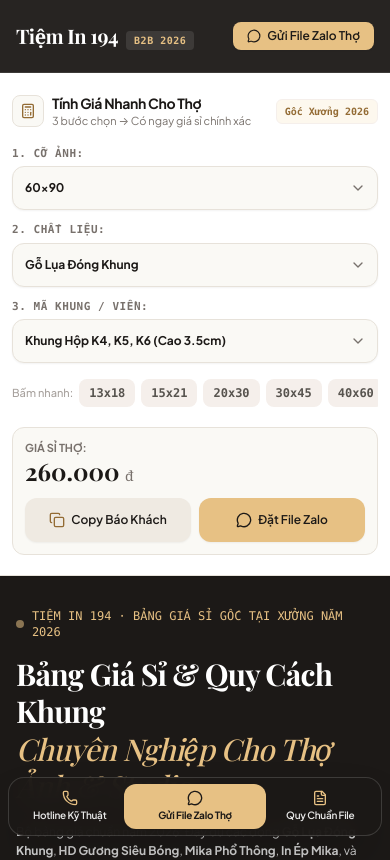
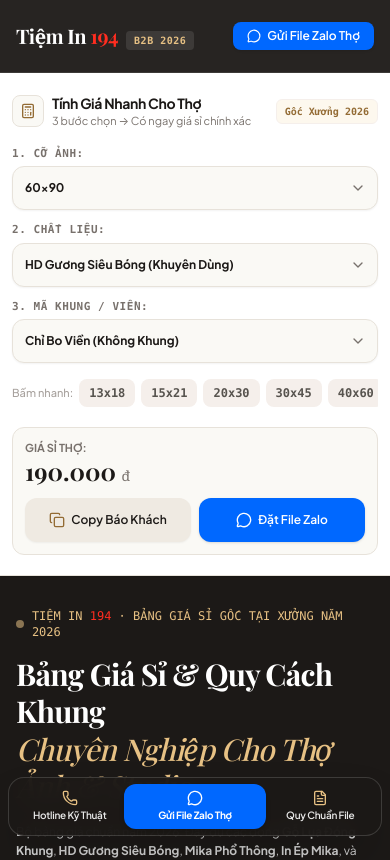
Before and after one commit to crvinh-cmyk/Bao-Gia_194, a React (Vite) app: page / in a window 390 px wide. Shown: the top 860 px of the page. Built offline with nearby package versions, Linux system fonts and the light colour scheme; a web font is replaced by a local one.

Commit message:
style: update branding and UI elements
- Standardize brand name display as "Tiệm In 194" with red highlight
- Update Zalo action buttons to a blue primary color scheme
- Update default selections in the mobile quick quoter for better UX

```diff
--- a/src/components/B2BFooter.tsx
+++ b/src/components/B2BFooter.tsx
@@ -1,6 +1,6 @@
 import React from 'react';
 import { B2BShopInfo } from '../types';
-import { Phone, MessageCircle, MapPin, Clock, Server } from 'lucide-react';
+import { Phone, MessageCircle, MapPin, Clock } from 'lucide-react';
 
 interface B2BFooterProps {
   shopInfo: B2BShopInfo;
@@ -13,14 +13,14 @@ export const B2BFooter: React.FC<B2BFooterProps> = ({ shopInfo }) => {
         <div className="grid grid-cols-1 md:grid-cols-12 gap-8 pb-10 border-b border-neutral-800">
 
           {/* Brand info */}
-          <div className="md:col-span-5 space-y-3">
+          <div className="md:col-span-7 space-y-3">
             <div className="font-serif-display text-xl font-bold text-white tracking-tight flex items-center gap-2">
-              <span>{shopInfo.name}</span>
+              <span>Tiệm In <span className="text-[#FF2D20]">194</span></span>
               <span className="text-[10px] font-mono text-[#E7C184] bg-neutral-800 px-2 py-0.5 rounded">
                 B2B STUDIO LAB
               </span>
             </div>
-            <p className="text-xs text-neutral-400 leading-relaxed max-w-sm">
+            <p className="text-xs text-neutral-400 leading-relaxed max-w-md">
               Xưởng in chuyên sâu phục vụ thợ ảnh tự do, studio cưới và phòng tranh nghệ thuật. Hệ thống máy in Pigment UltraChrome 12 màu chuẩn Lab, profile cân màu X-Rite i1Pro.
             </p>
             <div className="text-[11px] font-mono text-neutral-500 pt-1">
@@ -28,22 +28,8 @@ export const B2BFooter: React.FC<B2BFooterProps> = ({ shopInfo }) => {
             </div>
           </div>
 
-          {/* Quick links */}
-          <div className="md:col-span-3 space-y-2">
-            <div className="font-semibold text-white uppercase tracking-wider text-[11px]">
-              Dòng Sản Phẩm B2B
-            </div>
-            <ul className="space-y-1.5 text-xs text-neutral-300">
-              <li><a href="#catalogue" className="hover:text-white transition-colors">Ảnh Ép Gỗ MDF Tráng Gương & Laminate</a></li>
-              <li><a href="#catalogue" className="hover:text-white transition-colors">Album Cưới Photobook Mở Phẳng 180°</a></li>
-              <li><a href="#catalogue" className="hover:text-white transition-colors">Ảnh Khung Phào Mạ Vàng & Scandinavian</a></li>
-              <li><a href="#catalogue" className="hover:text-white transition-colors">Ảnh Mica Pha Lê Acrylic HD</a></li>
-              <li><a href="#catalogue" className="hover:text-white transition-colors">In UV Phẳng Khổ Lớn Cổng Cưới</a></li>
-            </ul>
-          </div>
-
           {/* Contact details */}
-          <div className="md:col-span-4 space-y-2">
+          <div className="md:col-span-5 space-y-2">
             <div className="font-semibold text-white uppercase tracking-wider text-[11px]">
               Kênh Tiếp Nhận File Studio
             </div>
@@ -53,8 +39,15 @@ export const B2BFooter: React.FC<B2BFooterProps> = ({ shopInfo }) => {
                 <span>Hotline Kỹ Thuật: <strong className="text-white font-mono">{shopInfo.hotlineTech}</strong></span>
               </div>
               <div className="flex items-center gap-2">
-                <MessageCircle className="w-3.5 h-3.5 text-[#E7C184] shrink-0" />
-                <span>Zalo Thợ Nhận File: <strong className="text-white font-mono">{shopInfo.zaloTho}</strong></span>
+                <MessageCircle className="w-3.5 h-3.5 text-[#0068FF] shrink-0" />
+                <a
+                  href={`https://zalo.me/${shopInfo.zaloTho.replace(/\D/g, '')}`}
+                  target="_blank"
+                  rel="noopener noreferrer"
+                  className="hover:underline"
+                >
+                  Zalo Thợ Nhận File: <strong className="text-[#0068FF] font-mono">{shopInfo.zaloTho}</strong>
+                </a>
               </div>
               <div className="flex items-start gap-2">
                 <MapPin className="w-3.5 h-3.5 text-[#E7C184] shrink-0 mt-0.5" />
@@ -71,7 +64,7 @@ export const B2BFooter: React.FC<B2BFooterProps> = ({ shopInfo }) => {
 
         <div className="pt-6 flex flex-col sm:flex-row items-center justify-between text-[11px] text-neutral-500 gap-2">
           <div>
-            © {new Date().getFullYear()} {shopInfo.name} - Xưởng In & Gia Công B2B Dành Cho Thợ Ảnh & Studio.
+            © {new Date().getFullYear()} Tiệm In <span className="text-[#FF2D20]">194</span> - Xưởng In & Gia Công B2B Dành Cho Thợ Ảnh & Studio.
           </div>
           <div className="font-mono">
             Hệ màu sRGB / Adobe RGB · 300 DPI 1:1
--- a/src/components/B2BGuidelinesSection.tsx
+++ b/src/components/B2BGuidelinesSection.tsx
@@ -200,9 +200,9 @@ export const B2BGuidelinesSection: React.FC<B2BGuidelinesSectionProps> = ({ shop
               href={`https://zalo.me/${shopInfo.zaloTho.replace(/\D/g, '')}`}
               target="_blank"
               rel="noopener noreferrer"
-              className="w-full sm:w-auto inline-flex items-center justify-center gap-2 px-6 py-3.5 text-xs sm:text-sm font-semibold text-[#1C1917] bg-[#E7C184] hover:bg-[#D4AF37] rounded-xl transition-all shadow-md cursor-pointer"
+              className="w-full sm:w-auto inline-flex items-center justify-center gap-2 px-6 py-3.5 text-xs sm:text-sm font-semibold text-white bg-[#0068FF] hover:bg-[#0052cc] rounded-xl transition-all shadow-md cursor-pointer"
             >
-              <MessageCircle className="w-4 h-4 text-[#1C1917]" />
+              <MessageCircle className="w-4 h-4 text-white" />
               <span>Gửi File Zalo Thợ ({shopInfo.zaloTho})</span>
             </a>
 
--- a/src/components/B2BHeader.tsx
+++ b/src/components/B2BHeader.tsx
@@ -12,7 +12,7 @@ export const B2BHeader: React.FC = () => {
           <div className="flex items-center gap-2">
             <a href="#" className="flex items-baseline gap-2 group">
               <span className="font-serif-display text-xl sm:text-2xl font-bold tracking-tight text-white group-hover:text-[#E7C184] transition-colors">
-                {b2bShopInfo2026.name}
+                Tiệm In <span className="text-[#FF2D20]">194</span>
               </span>
               <span className="text-[10px] font-mono text-[#E7C184] font-semibold tracking-wider uppercase bg-white/10 px-2 py-0.5 rounded">
                 B2B 2026
@@ -52,9 +52,9 @@ export const B2BHeader: React.FC = () => {
               href={`https://zalo.me/${b2bShopInfo2026.zaloTho.replace(/\D/g, '')}`}
               target="_blank"
               rel="noopener noreferrer"
-              className="inline-flex items-center gap-1.5 px-3.5 py-1.5 text-xs font-semibold text-[#1C1917] bg-[#E7C184] hover:bg-[#D4AF37] rounded-lg transition-colors whitespace-nowrap shadow-xs cursor-pointer"
+              className="inline-flex items-center gap-1.5 px-3.5 py-1.5 text-xs font-semibold text-white bg-[#0068FF] hover:bg-[#0052cc] rounded-lg transition-colors whitespace-nowrap shadow-sm cursor-pointer"
             >
-              <MessageCircle className="w-3.5 h-3.5 text-[#1C1917]" />
+              <MessageCircle className="w-3.5 h-3.5 text-white" />
               <span>Gửi File Zalo Thợ</span>
             </a>
           </div>
--- a/src/components/B2BHeroBar.tsx
+++ b/src/components/B2BHeroBar.tsx
@@ -10,7 +10,7 @@ export const B2BHeroBar: React.FC = () => {
           {/* Technical Kicker */}
           <div className="flex items-center gap-2 text-xs font-mono text-[#E7C184]">
             <span className="w-2 h-2 rounded-full bg-[#E7C184] animate-pulse" />
-            <span>TIỆM IN 194 · BẢNG GIÁ SỈ GỐC TẠI XƯỞNG NĂM 2026</span>
+            <span>TIỆM IN <span className="text-[#FF2D20]">194</span> · BẢNG GIÁ SỈ GỐC TẠI XƯỞNG NĂM 2026</span>
           </div>
 
           {/* Main Title */}
--- a/src/components/B2BStickyMobileBar.tsx
+++ b/src/components/B2BStickyMobileBar.tsx
@@ -30,10 +30,10 @@ export const B2BStickyMobileBar: React.FC<B2BStickyMobileBarProps> = ({
           href={`https://zalo.me/${shopInfo.zaloTho.replace(/\D/g, '')}`}
           target="_blank"
           rel="noopener noreferrer"
-          className="flex-[1.4] flex flex-col items-center justify-center py-1.5 px-2 rounded-xl bg-[#E7C184] text-[#1C1917] hover:bg-[#D4AF37] transition-colors shadow-xs"
+          className="flex-[1.4] flex flex-col items-center justify-center py-1.5 px-2 rounded-xl bg-[#0068FF] text-white hover:bg-[#0052cc] transition-colors shadow-md"
           aria-label="Gửi File Zalo Thợ"
         >
-          <MessageCircle className="w-4 h-4 text-[#1C1917] mb-0.5" />
+          <MessageCircle className="w-4 h-4 text-white mb-0.5" />
           <span className="text-[10px] font-bold tracking-tight whitespace-nowrap">Gửi File Zalo Thợ</span>
         </a>
 
--- a/src/components/FrameReferenceGuide.tsx
+++ b/src/components/FrameReferenceGuide.tsx
@@ -53,7 +53,7 @@ export const FrameReferenceGuide: React.FC = () => {
         {/* Section Header */}
         <div className="max-w-3xl mx-auto text-center space-y-2">
           <div className="text-[11px] font-mono font-bold uppercase tracking-widest text-[#936B34]">
-            Quy Chuẩn Kỹ Thuật Xưởng In 194
+            Quy Chuẩn Kỹ Thuật Xưởng In <span className="text-[#FF2D20]">194</span>
           </div>
           <h2 className="font-serif-display text-2xl sm:text-3xl lg:text-4xl font-bold text-[#1C1917] tracking-tight">
             Tra Cứu Mã Khung & Thông Số Bản Rộng
--- a/src/components/MobileQuickQuoter.tsx
+++ b/src/components/MobileQuickQuoter.tsx
@@ -40,14 +40,14 @@ const materialOptions = [
 ];
 
 export const MobileQuickQuoter: React.FC<MobileQuickQuoterProps> = ({ zaloTho }) => {
-  // Step 1: Kích thước
+  // Step 1: Kích thước - Mặc định 60x90
   const [selectedSize, setSelectedSize] = useState<string>('60x90');
 
-  // Step 2: Chất liệu
-  const [selectedMaterial, setSelectedMaterial] = useState<string>('go-lua');
+  // Step 2: Chất liệu - Mặc định HD gương siêu bóng
+  const [selectedMaterial, setSelectedMaterial] = useState<string>('hd-guong-sieu-bong');
 
-  // Step 3: Loại khung
-  const [selectedFrame, setSelectedFrame] = useState<string>('k4_k6');
+  // Step 3: Loại khung - Mặc định Chỉ bo viền (Không Khung)
+  const [selectedFrame, setSelectedFrame] = useState<string>('boVien');
 
   // Copy status
   const [copiedCustomer, setCopiedCustomer] = useState<boolean>(false);
@@ -67,16 +67,16 @@ export const MobileQuickQuoter: React.FC<MobileQuickQuoterProps> = ({ zaloTho })
       ];
     }
 
-    // Default for Gỗ Lụa, Mika Phổ Thông, HD Gương Siêu Bóng
+    // Default for Gỗ Lụa, Mika Phổ Thông, HD Gương Siêu Bóng (Chỉ Bo Viền đặt lên đầu làm mặc định)
     return [
+      { id: 'boVien', label: 'Chỉ Bo Viền (Không Khung)' },
       { id: 'k4_k6', label: 'Khung Hộp K4, K5, K6 (Cao 3.5cm)' },
       { id: 'k0_k3', label: 'Khung K0, K1, K2, K3 (Bản 2-3cm)' },
       { id: 'k7_k9', label: 'Khung Hộp K7, K8, K9 (Bản 2.5cm)' },
       { id: 'k10', label: 'Khung K10 (Bản Rộng 5.5cm)' },
       { id: 'k11', label: 'Khung K11 (Bản Đại 8cm)' },
       { id: 'titan1', label: 'Khung Titan T1 (Đen, Bạc)' },
-      { id: 'titan2', label: 'Khung Titan T2 (Xanh, Hồng)' },
-      { id: 'boVien', label: 'Chỉ Bo Viền (Không Khung)' }
+      { id: 'titan2', label: 'Khung Titan T2 (Xanh, Hồng)' }
     ];
   }, [selectedMaterial]);
 
@@ -290,9 +290,9 @@ export const MobileQuickQuoter: React.FC<MobileQuickQuoterProps> = ({ zaloTho })
               href={generateZaloUrl()}
               target="_blank"
               rel="noopener noreferrer"
-              className="flex-1 sm:flex-initial h-11 px-4 inline-flex items-center justify-center gap-1.5 text-xs font-semibold text-[#1C1917] bg-[#E7C184] hover:bg-[#D4AF37] active:scale-95 rounded-xl transition-all cursor-pointer shadow-xs"
+              className="flex-1 sm:flex-initial h-11 px-4 inline-flex items-center justify-center gap-1.5 text-xs font-semibold text-white bg-[#0068FF] hover:bg-[#0052cc] active:scale-95 rounded-xl transition-all cursor-pointer shadow-sm"
             >
-              <MessageCircle className="w-4 h-4 text-[#1C1917]" />
+              <MessageCircle className="w-4 h-4 text-white" />
               <span>Đặt File Zalo</span>
             </a>
           </div>
--- a/src/components/OfficialPricingTables.tsx
+++ b/src/components/OfficialPricingTables.tsx
@@ -57,7 +57,7 @@ export const OfficialPricingTables: React.FC<OfficialPricingTablesProps> = ({
                 Toàn Bộ Bảng Giá Sỉ Theo Chất Liệu
               </h2>
               <p className="text-xs text-[#57534E] mt-0.5">
-                Dữ liệu gốc từ tài liệu chính thức của Tiệm In 194
+                Dữ liệu gốc từ tài liệu chính thức của Tiệm In <span className="text-[#FF2D20] font-bold">194</span>
               </p>
             </div>
 
--- a/src/data/tiemIn194Pricing2026.ts
+++ b/src/data/tiemIn194Pricing2026.ts
@@ -165,8 +165,8 @@ export const frameReferenceGuide: FrameSpecItem[] = [
 export const b2bShopInfo2026 = {
   name: 'Tiệm In 194',
   subTitle: 'Xưởng In Lab & Gia Công Khung Ảnh B2B Cho Studio & Thợ Ảnh',
-  hotlineTech: '0988.194.194',
-  zaloTho: '0988.194.194',
-  address: '194 Nguyễn Đình Chiểu, Phường Võ Thị Sáu, Quận 3, TP. Hồ Chí Minh',
+  hotlineTech: '0967.827.194',
+  zaloTho: '0967.827.194',
+  address: 'QL1A, Quỳnh Lưu, Nghệ An',
   workingHours: '08:00 - 21:00 (Nhận file & duyệt file 24/7 qua Zalo)',
 };
```
